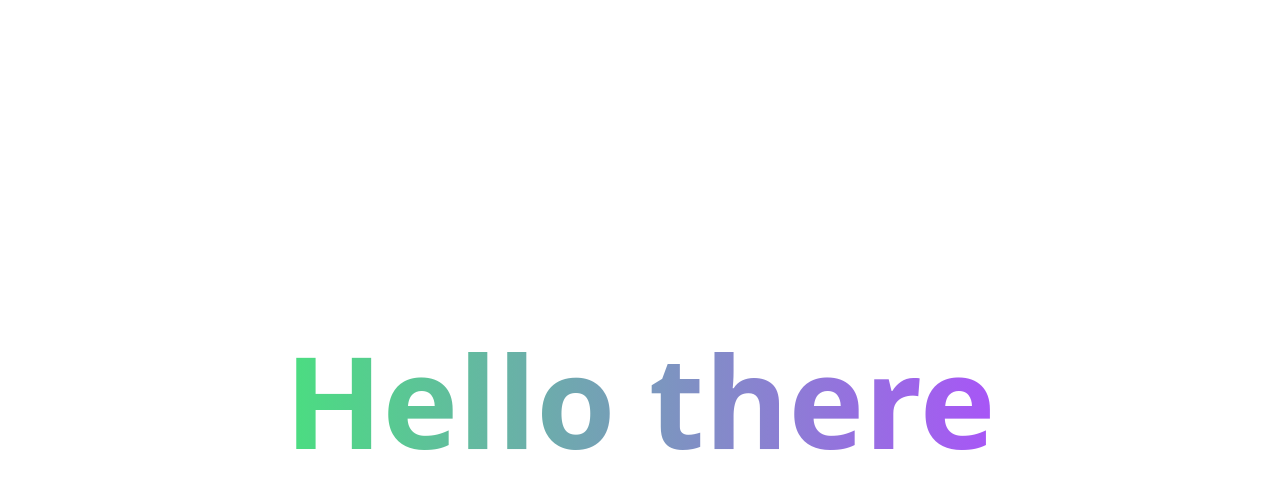
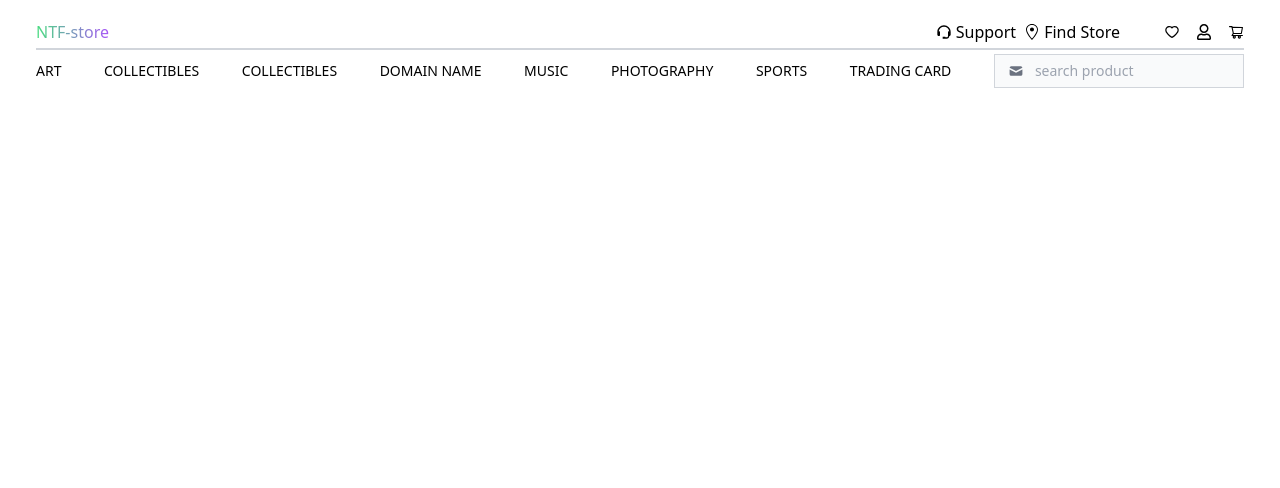
Before and after one commit to geofreybundala/ntf-store, a React (Create React App) app: page / in a window 1280 px wide. Shown: the top 488 px of the page. Built offline with nearby package versions, Linux system fonts and the light colour scheme.

Commit message:
📦 NEW: header

```diff
--- a/package.json
+++ b/package.json
@@ -10,8 +10,10 @@
     "@types/node": "^16.7.13",
     "@types/react": "^17.0.20",
     "@types/react-dom": "^17.0.9",
+    "antd": "^4.18.3",
     "react": "^17.0.2",
     "react-dom": "^17.0.2",
+    "react-icons": "^4.3.1",
     "react-scripts": "5.0.0",
     "typescript": "^4.4.2",
     "web-vitals": "^2.1.0"
--- a/src/App.css
+++ /dev/null
@@ -1,38 +0,0 @@
-.App {
-  text-align: center;
-}
-
-.App-logo {
-  height: 40vmin;
-  pointer-events: none;
-}
-
-@media (prefers-reduced-motion: no-preference) {
-  .App-logo {
-    animation: App-logo-spin infinite 20s linear;
-  }
-}
-
-.App-header {
-  background-color: #282c34;
-  min-height: 100vh;
-  display: flex;
-  flex-direction: column;
-  align-items: center;
-  justify-content: center;
-  font-size: calc(10px + 2vmin);
-  color: white;
-}
-
-.App-link {
-  color: #61dafb;
-}
-
-@keyframes App-logo-spin {
-  from {
-    transform: rotate(0deg);
-  }
-  to {
-    transform: rotate(360deg);
-  }
-}
--- a/src/App.tsx
+++ b/src/App.tsx
@@ -1,16 +1,16 @@
-import React from 'react';
-import logo from './logo.svg';
-import './App.css';
+import Home from "./pages/Home";
 
 function App() {
   return (
-    <div className="p-10 min-h-screen flex items-center justify-center bg-cool-gray-700">
-      <h1 className="text-9xl font-black text-white text-center">
-        <span className="bg-gradient-to-r text-transparent bg-clip-text from-green-400 to-purple-500">
-          Hello there
-        </span>
-      </h1>
-    </div>
+    <Home/>
+    // <div className="p-10 min-h-screen flex items-center justify-center bg-cool-gray-700">
+
+    //   <h1 className="text-9xl font-black text-white text-center">
+    //     <span className="bg-gradient-to-r text-transparent bg-clip-text from-green-400 to-purple-500">
+    //       Hello there
+    //     </span>
+    //   </h1>
+    // </div>
   );
 }
 
--- /dev/null
+++ b/src/components/header/header.tsx
@@ -0,0 +1,64 @@
+import {AiOutlineHeart, AiOutlineShoppingCart ,AiOutlineAudio} from "react-icons/ai"
+import { FaRegUser } from "react-icons/fa"
+import { BiSupport } from "react-icons/bi"
+import { GoLocation } from "react-icons/go"
+import {menuList} from "./utils/List"
+
+const Header = () => {
+   return (
+    <div className="p-5 mx-4">
+        <div className="flex justify-between">
+            <div className="bg-gradient-to-r text-transparent bg-clip-text from-green-400 to-purple-500">NTF-store</div>
+            <div className="flex space-x-11">
+                <div className="flex space-x-2">
+                    <div className="flex items-center space-x-1">
+                        <BiSupport/>
+                        <span>  Support</span>
+                    </div>
+
+                    <div className="flex items-center space-x-1">
+                        <GoLocation/>
+                        <span>  Find Store</span>
+                    </div>
+                </div>
+
+                <div className="flex items-center space-x-4">
+                <div><AiOutlineHeart/></div>
+                <div><FaRegUser/></div>
+                <div><AiOutlineShoppingCart/></div>
+              </div>
+            </div>
+        </div>
+
+        <div className="border-b-2 border-gray-300 mt-1">
+            {/* <div className="">
+                <span>Art</span>
+            </div> */}
+        </div>
+
+        <div className="flex justify-between mt-1 items-center">
+
+            {menuList.map((menu,index) => {
+                return (
+                    <div className="uppercase text-sm font-light" key={index}>
+                        <span>{menu.name}</span>
+                    </div>
+                )
+            })}
+
+            <div className="">
+            <div className="relative">
+            <div className="flex absolute inset-y-0 left-0 items-center pl-3 pointer-events-none">
+                <svg className="w-5 h-4 text-gray-500 dark:text-gray-400" fill="currentColor" viewBox="0 0 20 20" xmlns="http://www.w3.org/2000/svg"><path d="M2.003 5.884L10 9.882l7.997-3.998A2 2 0 0016 4H4a2 2 0 00-1.997 1.884z"></path><path d="M18 8.118l-8 4-8-4V14a2 2 0 002 2h12a2 2 0 002-2V8.118z"></path></svg>
+            </div>
+            <input type="text"  className="bg-gray-50 border border-gray-300 text-gray-900 text-sm block w-full pl-10 p-1.5  dark:placeholder-gray-400 dark:focus:ring-gray-100 dark:focus:border-gray-100" placeholder="search product"/>
+            </div>
+            </div>
+        </div>
+
+    </div>
+
+    )
+}
+
+export default Header
--- /dev/null
+++ b/src/components/header/utils/List.ts
@@ -0,0 +1,11 @@
+export const menuList = [
+    {name: "Art"},
+    {name: "Collectibles"},
+    {name: "Collectibles"},
+    {name: "Domain Name"},
+    {name: "Music"},
+    {name: "Photography"},
+    {name: "Sports"},
+    {name: "Trading card"}
+
+]
--- /dev/null
+++ b/src/pages/Home.tsx
@@ -0,0 +1,10 @@
+import Header from "../components/header/header";
+const Home = () => {
+   return (
+    <div>
+        <Header/>
+    </div>
+   )
+}
+
+export default Home;
```
Also changed, not shown: 1 other file (tests, documents, lock files or other folders).
